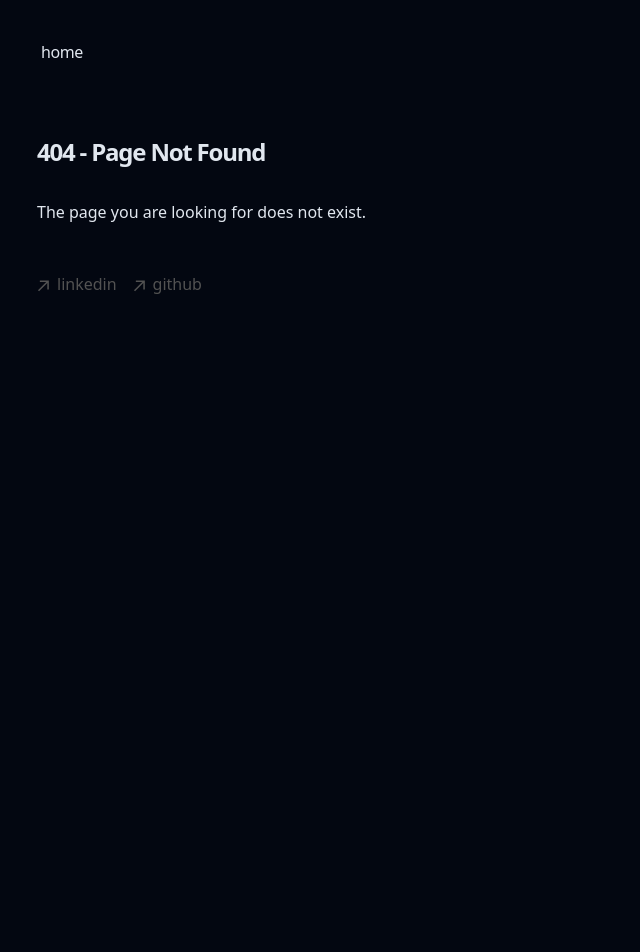
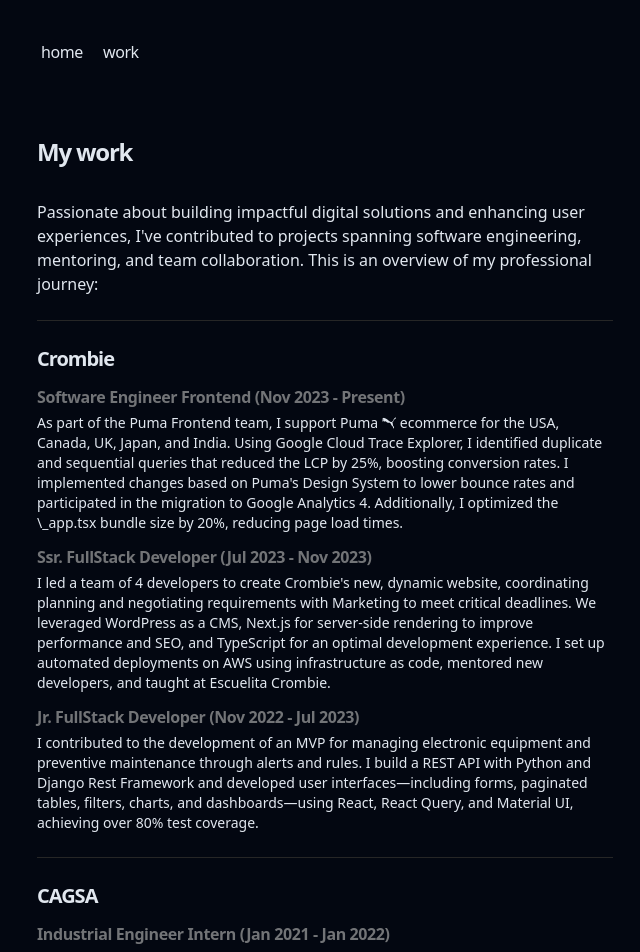
Before and after one commit to JuanDls01/blog, a Next.js app: page /work in a window 1280 px wide. Before the commit this address had no page. Shown: the top 952 px of the page, without its empty margins (315-955 px from the left). Before the commit the page ends 800 px from the top, so only its background shows below. Built offline with nearby package versions, Linux system fonts and the light colour scheme.

Commit message:
feat: added new page work with my experience

```diff
--- /dev/null
+++ b/src/app/work/page.tsx
@@ -0,0 +1,77 @@
+import { SiPuma } from "react-icons/si";
+
+export const metadata = {
+  title: "Experience",
+  description: "An overview of my professional journey",
+};
+
+const WorkPage = () => {
+  return (
+    <section>
+      <h1 className="font-semibold text-2xl mb-8 tracking-tighter">My work</h1>
+      <p className="text-base">
+        Passionate about building impactful digital solutions and enhancing user
+        experiences, I&apos;ve contributed to projects spanning software
+        engineering, mentoring, and team collaboration. This is an overview of
+        my professional journey:
+      </p>
+      <hr className="my-6 border-neutral-800" />
+      <div>
+        <h2 className="font-semibold text-xl tracking-tighter my-4">Crombie</h2>
+        <h3 className="font-semibold text-base text-neutral-400/70 leading-none tracking-tight mt-4 mb-2">
+          {"Software Engineer Frontend (Nov 2023 - Present)"}
+        </h3>
+        <p className="text-sm">
+          As part of the Puma Frontend team, I support{" "}
+          <span className="inline-flex items-center gap-x-1">
+            Puma <SiPuma />
+          </span>{" "}
+          ecommerce for the USA, Canada, UK, Japan, and India. Using Google
+          Cloud Trace Explorer, I identified duplicate and sequential queries
+          that reduced the LCP by 25%, boosting conversion rates. I implemented
+          changes based on Puma&apos;s Design System to lower bounce rates and
+          participated in the migration to Google Analytics 4. Additionally, I
+          optimized the \_app.tsx bundle size by 20%, reducing page load times.
+        </p>
+        <h3 className="font-semibold text-base text-neutral-400/70 leading-none tracking-tight mt-4 mb-2">
+          {"Ssr. FullStack Developer (Jul 2023 - Nov 2023)"}
+        </h3>
+        <p className="text-sm">
+          I led a team of 4 developers to create Crombie&apos;s new, dynamic
+          website, coordinating planning and negotiating requirements with
+          Marketing to meet critical deadlines. We leveraged WordPress as a CMS,
+          Next.js for server-side rendering to improve performance and SEO, and
+          TypeScript for an optimal development experience. I set up automated
+          deployments on AWS using infrastructure as code, mentored new
+          developers, and taught at Escuelita Crombie.
+        </p>
+        <h3 className="font-semibold text-base text-neutral-400/70 leading-none tracking-tight mt-4 mb-2">
+          {"Jr. FullStack Developer (Nov 2022 - Jul 2023)"}
+        </h3>
+        <p className="text-sm">
+          I contributed to the development of an MVP for managing electronic
+          equipment and preventive maintenance through alerts and rules. I build
+          a REST API with Python and Django Rest Framework and developed user
+          interfaces—including forms, paginated tables, filters, charts, and
+          dashboards—using React, React Query, and Material UI, achieving over
+          80% test coverage.
+        </p>
+      </div>
+      <hr className="my-6 border-neutral-800" />
+      <div>
+        <h2 className="font-semibold text-xl tracking-tighter my-4">CAGSA</h2>
+        <h3 className="font-semibold text-base text-neutral-400/70 leading-none tracking-tight my-4">
+          {"Industrial Engineer Intern (Jan 2021 - Jan 2022)"}
+        </h3>
+        <p className="text-sm">
+          I assisted in inventory management and developed an Excel-based system
+          for managing costs and pricing of GAUSS retail products. I also
+          redesigned the plant floor layout to implement a Just-In-Time (JIT)
+          methodology using KANBAN cards.
+        </p>
+      </div>
+    </section>
+  );
+};
+
+export default WorkPage;
--- a/src/components/nav.tsx
+++ b/src/components/nav.tsx
@@ -3,6 +3,9 @@
 const navItems = {
   "/": {
     name: "home",
+  },
+  "/work": {
+    name: "work",
   },
 };
 
@@ -20,7 +23,7 @@
                 <Link
                   key={path}
                   href={path}
-                  className="transition-all hover:text-neutral-800 dark:hover:text-neutral-200 flex align-middle relative py-1 px-2 m-1"
+                  className="transition-all hover:text-neutral-600 flex align-middle relative py-1 px-2 m-1"
                 >
                   {name}
                 </Link>
```
